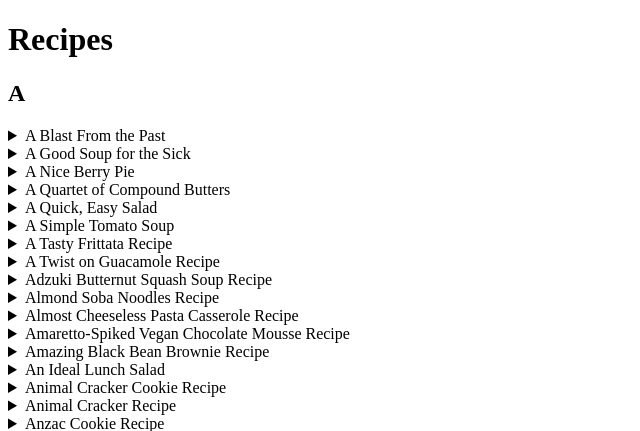
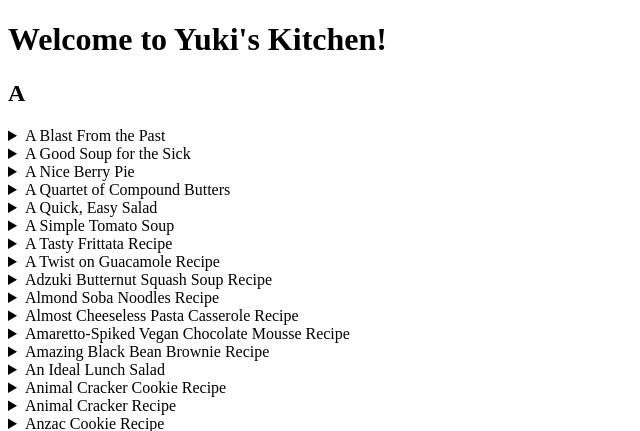
Before and after one commit to Sife-ops/recipes, a PHP site: page / in a window 1280 px wide. Shown: the top 431 px of the page, without its empty margins (0-640 px from the left). Run offline with PHP 8.4, Linux system fonts and the light colour scheme.

Commit message:
changed header and title

```diff
--- a/html/index.php
+++ b/html/index.php
@@ -2,11 +2,11 @@
 <html lang=\"en\">
     <head>
         <meta charset=\"UTF-8\"/>
-        <title> Recipes </title>
+        <title> Yuki's Kitchen </title>
     </head>
     <body>
 
-        <h1> Recipes </h1>
+        <h1> Welcome to Yuki's Kitchen! </h1>
 
         <?php
 
```
